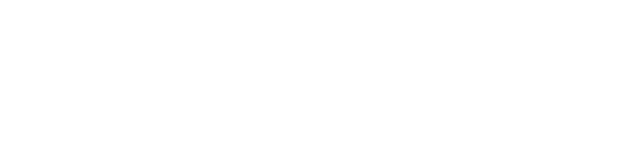
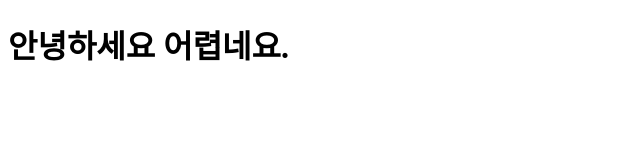
Before and after one commit to drjung2012/drdrdr, a plain HTML site: page index.html in a window 1280 px wide. Shown: the whole page, without its empty margins (0-640 px from the left). Drawn offline with Linux system fonts and the light colour scheme.

Commit message:
second commit

```diff
--- a/index.html
+++ b/index.html
@@ -8,6 +8,8 @@
     <link rel="stylesheet" href="style.css">
 </head>
 <body>
+    <h1>안녕하세요 어렵네요.</h1>
+
    <script src="main.js"></script>
 </body>
 </html>
```
